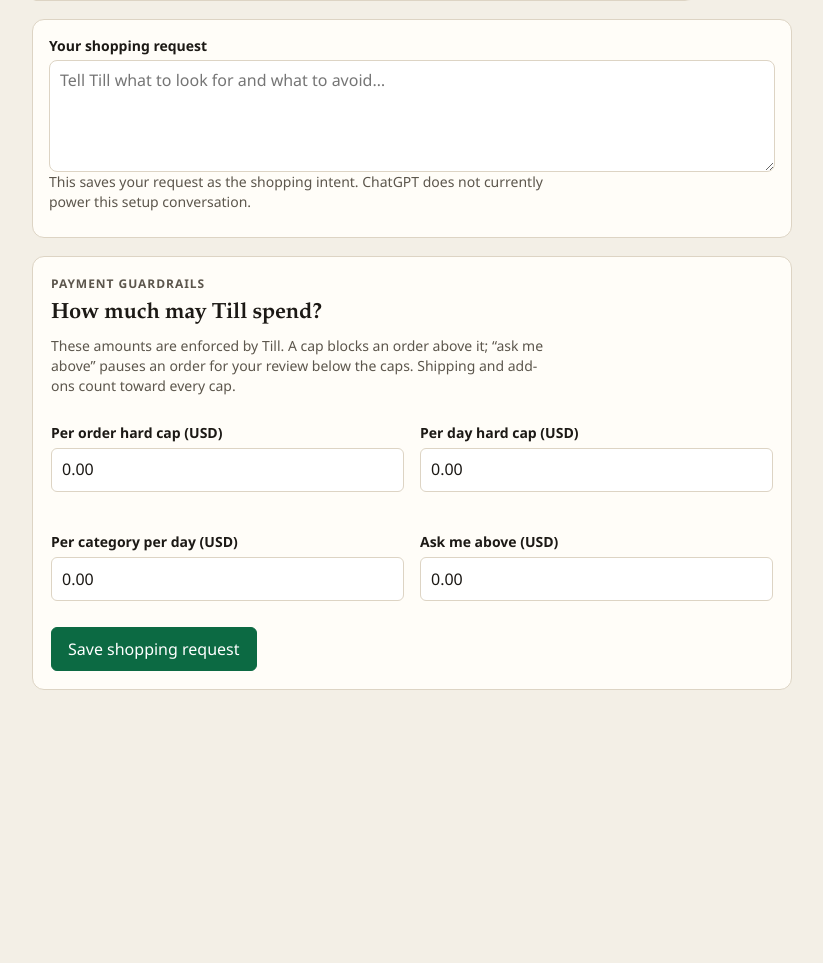
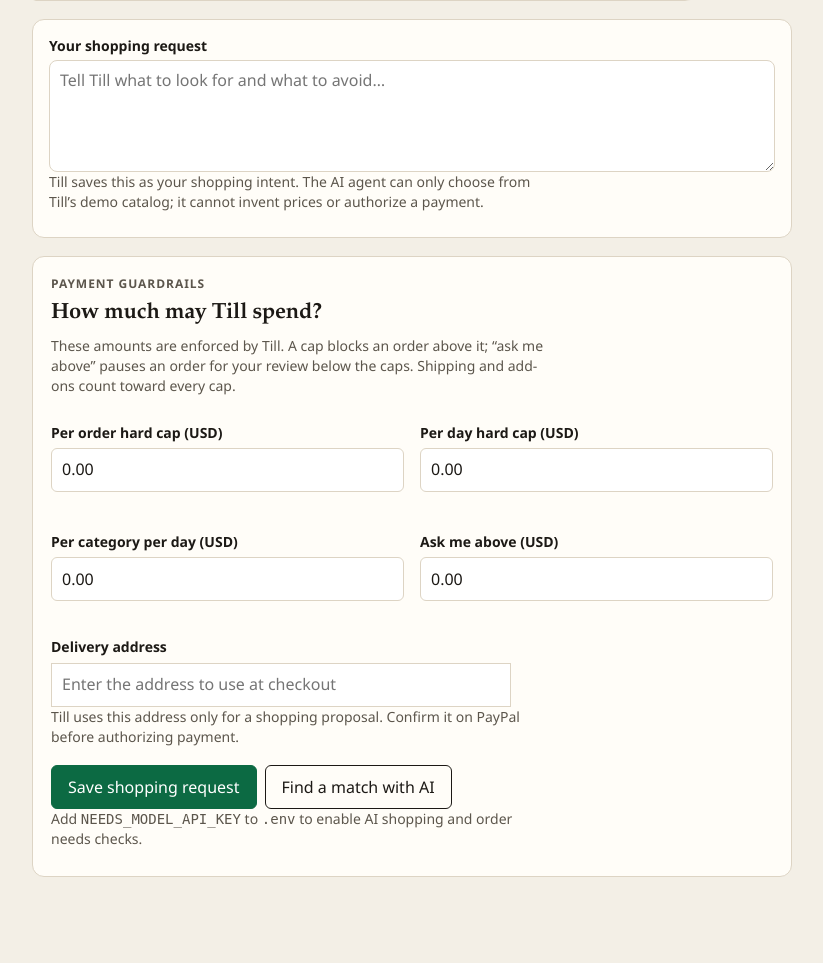
Before and after one commit to yijia-xu/till, a FastAPI app: template app/templates/policy.html in a window 1280 px wide. Shown: the part 385-1348 px from the top of the page, without its empty margins (228-1051 px from the left). Before the commit the page ends 1075 px from the top, so only its background shows below. Run offline with FastAPI, Linux system fonts and the light colour scheme; the template is opened without the code that fills it, so the values that code supplies are empty.

Commit message:
feat: implement AI shopping agent for product matching and enhance policy management

```diff
--- a/app/db.py
+++ b/app/db.py
@@ -55,6 +55,7 @@ DEFAULT_POLICY = {
     "allowed_merchants": [],
     "rule_citations": [],
     "intent_quantity": 1,
+    "shipping_address": "",
 }
 
 
--- a/app/main.py
+++ b/app/main.py
@@ -3,6 +3,7 @@
 from __future__ import annotations
 
 import secrets
+import uuid
 from datetime import datetime, timedelta, timezone
 from pathlib import Path
 from urllib.parse import quote
@@ -13,6 +14,7 @@ from fastapi.templating import Jinja2Templates
 
 from .checkout import (
     CheckoutError,
+    active_policy,
     agent_view,
     apply_webhook,
     approve_order,
@@ -33,6 +35,7 @@ from .db import SHOPPER_EMAIL, init_db, utcnow, verify_password
 from .money import dollars_to_minor, from_minor
 from .needs import build_needs, parse_sentence
 from .paypal import build_paypal, fetch_paypal_cert, verify_webhook_signature
+from .shopping_agent import ShoppingAgentUnavailable, build_shopping_agent
 
 TEMPLATES = Jinja2Templates(directory=str(Path(__file__).parent / "templates"))
 TEMPLATES.env.filters["money"] = lambda value: "—" if value is None else from_minor(int(value))
@@ -41,6 +44,34 @@ TEMPLATES.env.filters["money"] = lambda value: "—" if value is None else from_
 def render(request: Request, name: str, context: dict, status_code: int = 200):
     body = {"request": request, **context}
     return TEMPLATES.TemplateResponse(request, name, body, status_code=status_code)
+
+
+def _policy_from_form(form) -> tuple[str, dict]:
+    sentence = str(form.get("sentence") or "").strip()
+    if not sentence:
+        raise ValueError("Write what you would like the shopping agent to find.")
+    parsed = parse_sentence(sentence)
+    rules = {
+        "category": parsed.category,
+        "size": parsed.size,
+        "brand": parsed.brand,
+        "exclusions": parsed.exclusions,
+        "max_purchase_minor": dollars_to_minor(str(form.get("max_purchase") or ""))
+        if str(form.get("max_purchase") or "").strip()
+        else parsed.max_purchase_minor,
+        "daily_max_minor": dollars_to_minor(str(form.get("daily_max") or "")),
+        "category_max_minor": dollars_to_minor(str(form.get("category_max") or "")),
+        "ask_above_minor": dollars_to_minor(str(form.get("ask_above") or "")),
+        "currency": "USD",
+        "no_subscription": any("subscription" in item for item in parsed.exclusions),
+        "include_shipping": True,
+        "shipping_counts_toward_cap": True,
+        "intent_quantity": 1,
+        "shipping_address": str(form.get("shipping_address") or "").strip(),
+    }
+    if rules["max_purchase_minor"] is None:
+        raise ValueError("Set a per-order spending cap.")
+    return sentence, rules
 
 PROBLEM_LABELS = {
     "budget": "Budget",
@@ -70,6 +101,9 @@ def create_app(settings: Settings | None = None) -> FastAPI:
         settings.paypal_webhook_id,
     )
     app.state.needs = build_needs(settings.needs_model_api_key, settings.needs_model_url, settings.needs_model_name)
+    app.state.shopping_agent = build_shopping_agent(
+        settings.needs_model_api_key, settings.needs_model_url, settings.needs_model_name
+    )
     app.state.fetch_cert = fetch_paypal_cert
 
     @app.get("/health")
@@ -239,7 +273,7 @@ def create_app(settings: Settings | None = None) -> FastAPI:
             conn.close()
 
     @app.get("/orders/{order_id}")
-    def order_page(order_id: str, request: Request, error: str = "", learned: str = ""):
+    def order_page(order_id: str, request: Request, error: str = "", learned: str = "", agent: str = ""):
         conn = open_db(settings.db_path)
         try:
             shopper = _shopper(conn, request)
@@ -258,6 +292,7 @@ def create_app(settings: Settings | None = None) -> FastAPI:
                     "order": view,
                     "error": error,
                     "learned": learned,
+                    "agent_reason": agent,
                     "email": SHOPPER_EMAIL,
                     "signed_in": True,
                     "paypal_mode": app.state.paypal.mode,
@@ -301,6 +336,7 @@ def create_app(settings: Settings | None = None) -> FastAPI:
                     "version": row["version"] if row else 0,
                     "error": error,
                     "saved": saved,
+                    "shopping_ai_configured": bool(settings.needs_model_api_key),
                     "email": SHOPPER_EMAIL,
                     "signed_in": True,
                 },
@@ -311,35 +347,10 @@ def create_app(settings: Settings | None = None) -> FastAPI:
     @app.post("/policy")
     async def update_policy(request: Request):
         form = await request.form()
-        sentence = str(form.get("sentence") or "").strip()
-        if not sentence:
-            return RedirectResponse("/policy?error=" + quote("Write the shopper's sentence."), status_code=303)
         try:
-            parsed = parse_sentence(sentence)
-            rules = {
-                "category": parsed.category,
-                "size": parsed.size,
-                "brand": parsed.brand,
-                "exclusions": parsed.exclusions,
-                "max_purchase_minor": dollars_to_minor(str(form.get("max_purchase") or ""))
-                if str(form.get("max_purchase") or "").strip()
-                else parsed.max_purchase_minor,
-                "daily_max_minor": dollars_to_minor(str(form.get("daily_max") or "")),
-                "category_max_minor": dollars_to_minor(str(form.get("category_max") or "")),
-                "ask_above_minor": dollars_to_minor(str(form.get("ask_above") or "")),
-                "currency": "USD",
-                "no_subscription": any("subscription" in item for item in parsed.exclusions),
-                "include_shipping": True,
-                "shipping_counts_toward_cap": True,
-                "intent_quantity": 1,
-            }
-            if rules["max_purchase_minor"] is None:
-                raise ValueError("missing cap")
-        except (ValueError, ArithmeticError):
-            return RedirectResponse(
-                "/policy?error=" + quote("Use dollar amounts like 80.00, and name a cap or say at most $80."),
-                status_code=303,
-            )
+            sentence, rules = _policy_from_form(form)
+        except (ValueError, ArithmeticError) as exc:
+            return RedirectResponse("/policy?error=" + quote(str(exc)), status_code=303)
         conn = open_db(settings.db_path)
         try:
             if _shopper(conn, request) is None:
@@ -348,6 +359,71 @@ def create_app(settings: Settings | None = None) -> FastAPI:
         finally:
             conn.close()
         return RedirectResponse("/policy?saved=1", status_code=303)
+
+    @app.post("/shopping/agent")
+    async def shop_with_agent(request: Request):
+        form = await request.form()
+        try:
+            sentence, rules = _policy_from_form(form)
+        except (ValueError, ArithmeticError) as exc:
+            return RedirectResponse("/policy?error=" + quote(str(exc)), status_code=303)
+        conn = open_db(settings.db_path)
+        try:
+            shopper = _shopper(conn, request)
+            if shopper is None:
+                return RedirectResponse("/login", status_code=303)
+            save_policy(conn, sentence, rules, intent_ttl_seconds=settings.intent_ttl_seconds)
+            if not rules["shipping_address"]:
+                return RedirectResponse(
+                    "/policy?error=" + quote("Add a delivery address before asking the shopping agent to find an item."),
+                    status_code=303,
+                )
+            _, policy = active_policy(conn)
+            listings = [dict(row) for row in conn.execute("SELECT * FROM catalog ORDER BY sku").fetchall()]
+            try:
+                listing, reason = app.state.shopping_agent.choose(sentence, policy, listings)
+            except ShoppingAgentUnavailable as exc:
+                return RedirectResponse("/policy?error=" + quote(str(exc)), status_code=303)
+            if listing is None:
+                return RedirectResponse(
+                    "/policy?error=" + quote("The AI could not find a suitable item in Till's demo catalog."),
+                    status_code=303,
+                )
+            quantity = int(policy.get("intent_quantity") or 1)
+            total = (
+                int(listing["unit_price_minor"]) * quantity
+                + int(listing["tax_minor"])
+                + int(listing["shipping_minor"])
+                + int(listing["addons_minor"])
+            )
+            order = submit_proposal(
+                conn,
+                app.state.paypal,
+                app.state.needs,
+                {
+                    "idempotency_key": "ai_" + uuid.uuid4().hex,
+                    "merchant_id": listing["merchant_id"],
+                    "sku": listing["sku"],
+                    "title": listing["title"],
+                    "quantity": quantity,
+                    "unit_price_minor": int(listing["unit_price_minor"]),
+                    "tax_minor": int(listing["tax_minor"]),
+                    "shipping_minor": int(listing["shipping_minor"]),
+                    "addons_minor": int(listing["addons_minor"]),
+                    "total_minor": total,
+                    "currency": listing["currency"],
+                    "address": policy["shipping_address"],
+                },
+                shopper_id=shopper,
+                window_seconds=settings.duplicate_window_seconds,
+                approval_ttl_seconds=settings.approval_ttl_seconds,
+                public_base_url=settings.public_base_url,
+            )
+            return RedirectResponse(f"/orders/{order['id']}?agent={quote(reason)}", status_code=303)
+        except CheckoutError as exc:
+            return RedirectResponse("/policy?error=" + quote(exc.detail), status_code=303)
+        finally:
+            conn.close()
 
     @app.post("/policy/merchants/{merchant_id}/remove")
     def remove_merchant_rule(merchant_id: str, request: Request):
--- a/app/templates/order.html
+++ b/app/templates/order.html
@@ -11,6 +11,7 @@
 </div>
 
 {% if error %}<p class="alert error" role="alert">{{ error }}</p>{% endif %}
+{% if agent_reason %}<p class="banner" role="status"><strong>Shopping agent:</strong> {{ agent_reason }}</p>{% endif %}
 {% if learned == "allow_once" %}
 <p class="alert ok" role="status">A one-time rule was saved for the next identical proposal. This order still needs its own approval.</p>
 {% elif learned == "allow_merchant" %}
--- a/app/templates/orders.html
+++ b/app/templates/orders.html
@@ -12,6 +12,8 @@
 
 {% if paypal_mode == "simulate" %}
 <p class="banner" role="status"><strong>Simulation mode.</strong> Till uses a local fake PayPal client; no real payment is made.</p>
+{% elif paypal_mode == "sandbox" %}
+<p class="banner" role="status"><strong>PayPal Sandbox connected.</strong> Checkout uses PayPal test accounts and does not move live money.</p>
 {% endif %}
 {% if not needs_model_configured %}
 <p class="alert" role="status"><strong>AI needs check is not configured.</strong> Proposals that need a needs judgment will wait for your review. Add <code>NEEDS_MODEL_API_KEY</code> to <code>.env</code> to enable it.</p>
--- a/app/templates/policy.html
+++ b/app/templates/policy.html
@@ -29,7 +29,7 @@
     <div class="chat-compose">
       <label for="sentence">Your shopping request</label>
       <textarea id="sentence" name="sentence" rows="4" required placeholder="Tell Till what to look for and what to avoid…">{{ rules.raw }}</textarea>
-      <p class="field-help">This saves your request as the shopping intent. ChatGPT does not currently power this setup conversation.</p>
+      <p class="field-help">Till saves this as your shopping intent. The AI agent can only choose from Till’s demo catalog; it cannot invent prices or authorize a payment.</p>
     </div>
 
     <section class="limits-card" aria-labelledby="limits-heading">
@@ -54,7 +54,16 @@
           <input id="ask_above" name="ask_above" type="number" min="0.01" step="0.01" inputmode="decimal" required value="{{ rules.ask_above_minor | money }}">
         </div>
       </div>
-      <div class="actions"><button class="primary" type="submit">Save shopping request</button></div>
+      <div class="field">
+        <label for="shipping_address">Delivery address</label>
+        <input id="shipping_address" name="shipping_address" autocomplete="street-address" value="{{ rules.shipping_address or '' }}" placeholder="Enter the address to use at checkout">
+        <span class="field-help">Till uses this address only for a shopping proposal. Confirm it on PayPal before authorizing payment.</span>
+      </div>
+      <div class="actions">
+        <button class="primary" type="submit">Save shopping request</button>
+        <button type="submit" formaction="/shopping/agent" {% if not shopping_ai_configured %}disabled aria-describedby="ai-setup-note"{% endif %}>Find a match with AI</button>
+      </div>
+      {% if not shopping_ai_configured %}<p id="ai-setup-note" class="field-help">Add <code>NEEDS_MODEL_API_KEY</code> to <code>.env</code> to enable AI shopping and order needs checks.</p>{% endif %}
     </section>
   </form>
 </section>
```
Also changed, not shown: app/shopping_agent.py (added, +89 -0 lines), README.md.
